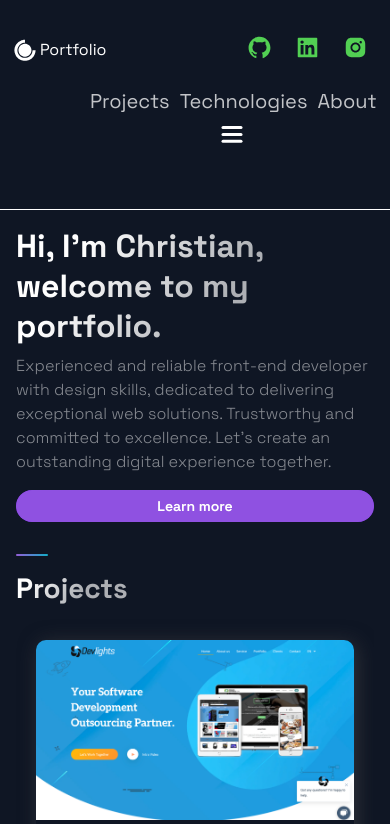
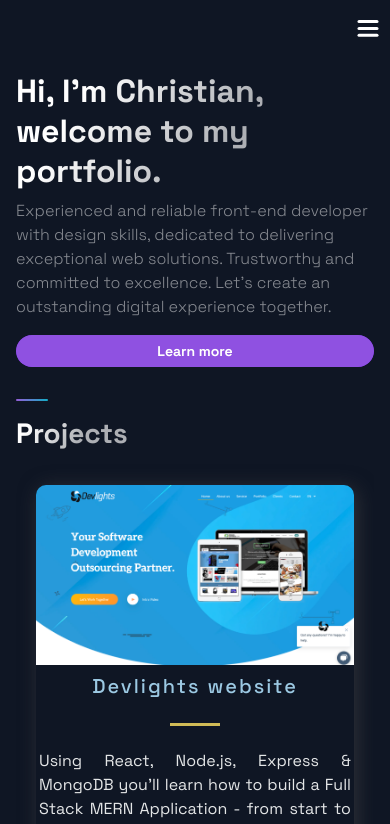
Before and after one commit to xtianmarucco/christian-portfolio, a Next.js app in the folder client/: page / in a window 390 px wide. Shown: the top 824 px of the page. Built offline with nearby package versions, Linux system fonts and the light colour scheme.

Commit message:
responsive menu added

```diff
--- a/client/package.json
+++ b/client/package.json
@@ -18,6 +18,7 @@
     "framer-motion": "^10.12.14",
     "js-file-download": "^0.4.12",
     "react-icons": "^4.2.0",
+    "react-scroll": "^1.8.7",
     "styled-components": "^5.3.0",
     "styled-normalize": "^8.0.7"
   }
--- a/client/src/components/HamburgerMenu/HamburgerMenu.js
+++ b/client/src/components/HamburgerMenu/HamburgerMenu.js
@@ -1,107 +1,16 @@
-import { faUserCircle } from "@fortawesome/free-solid-svg-icons";
-import { FontAwesomeIcon } from "@fortawesome/react-fontawesome";
-
 import { motion } from "framer-motion";
 import React from "react";
 import { useState } from "react";
-import styled from "styled-components";
+
 import { MenuToggle } from "../HamburgerMenu/MenuToggle";
 import { NavMenu } from "../HamburgerMenu/NavMenu";
+import {
+  HamburgerMenuContainer,
+  MenuContainer,
+  ContentContainer
 
-const HamburgerMenuContainer = styled.div`
-  display: flex;
-`;
+} from "./HamburgerMenuStyles";
 
-const HamburgerIcon = styled.div`
-  color: ${({ reverseColor }) => (reverseColor ? "#000" : "#fff")};
-  cursor: pointer;
-  z-index: 99;
-  transition: all 250ms ease-in-out;
-`;
-export const Container = styled.div`
-  display: grid;
-  grid-template-columns: repeat(5, 1fr);
-  grid-template-rows: 1fr;
-  grid-column-gap: 2rem;
-  padding: 1rem;
-  padding-top: 2rem;
-
-  @media ${(props) => props.theme.breakpoints.sm} {
-    display: grid;
-    grid-template-columns: repeat(5, 1fr);
-    grid-template-rows: repeat(2, 60px);
-    grid-column-gap: 0.5rem;
-    grid-row-gap: 0.5rem;
-  }
-`;
-
-const MenuContainer = styled(motion.div)`
-  min-width: 300px;
-  width: 100%;
-  max-width: 44%;
-  height: 100%;
-  background-color: #fff;
-  box-shadow: -2px 0 2px rgba(15, 15, 15, 0.3);
-  z-index: 90;
-  position: fixed;
-  top: 0;
-  right: 0;
-  transform: translateX(4em);
-  user-select: none;
-  padding: 1em 2.5em;
-`;
-
-const TopContainer = styled.div`
-  display: flex;
-  width: 100%;
-`;
-export const SocialIcons = styled.a`
-  transition: 0.3s ease;
-  color: white;
-  border-radius: 50px;
-  padding: 8px;
-  &:hover {
-    background-color: #212d45;
-    transform: scale(1.2);
-    cursor: pointer;
-  }
-`;
-
-const IconContainer = styled.div`
-  font-size: 16px;
-  color: #555;
-  padding-right: 5px;
-`;
-
-const LoginButton = styled(motion.button)`
-  border: 0;
-  background: transparent;
-  color: #555;
-  font-size: 14px;
-  font-weight: 900;
-  transition: all 250ms ease-in-out;
-  display: flex;
-  cursor: pointer;
-  padding: 5px 12px;
-
-  &:hover {
-    color: #666;
-  }
-
-  &:focus {
-    outline: none;
-  }
-
-  &:not(:last-of-type) {
-    border-right: 1px solid #b4b4b4;
-  }
-`;
-
-const ContentContainer = styled.div`
-  display: flex;
-  flex-direction: column;
-  margin-top: 1em;
-`;
 
 const menuVariants = {
   open: {
@@ -144,7 +53,6 @@ export function HamburgerMenu(props) {
   };
 
   return (
-    <Container>
     <HamburgerMenuContainer>
       <MenuToggle toggle={toggleMenu} isOpen={isOpen} />
       <MenuContainer
@@ -153,12 +61,10 @@ export function HamburgerMenu(props) {
         variants={menuVariants}
         transition={menuTransition}
       >
-
         <ContentContainer>
           <NavMenu isOpen={isOpen} />
         </ContentContainer>
       </MenuContainer>
     </HamburgerMenuContainer>
-    </Container>
   );
 }
--- /dev/null
+++ b/client/src/components/HamburgerMenu/HamburgerMenuStyles.js
@@ -0,0 +1,58 @@
+import styled from 'styled-components';
+import { motion } from "framer-motion";
+
+export const HamburgerMenuContainer = styled.div`
+  display: flex;
+`;
+
+export const HamburgerIcon = styled.div`
+  color: ${({ reverseColor }) => (reverseColor ? "#000" : "#fff")};
+  cursor: pointer;
+  z-index: 99;
+  transition: all 250ms ease-in-out;
+`;
+
+export const MenuContainer = styled(motion.div)`
+  min-width: 300px;
+  width: 100%;
+  max-width: 44%;
+  height: 100%;
+  background-color: #0F1624;
+  box-shadow: -2px 0 2px rgba(15, 15, 15, 0.3);
+  z-index: 90;
+  position: fixed;
+  top: 0;
+  right: 0;
+  transform: translateX(4em);
+  user-select: none;
+  padding: 1em 2.5em;
+`;
+
+export const TopContainer = styled.div`
+  display: flex;
+  width: 100%;
+`;
+export const SocialIcons = styled.a`
+  transition: 0.3s ease;
+  color: white;
+  border-radius: 50px;
+  padding: 8px;
+  &:hover {
+    background-color: #212d45;
+    transform: scale(1.2);
+    cursor: pointer;
+  }
+`;
+
+export const IconContainer = styled.div`
+  font-size: 16px;
+  color: #555;
+  padding-right: 5px;
+`;
+
+
+export const ContentContainer = styled.div`
+  display: flex;
+  flex-direction: column;
+  margin-top: 1em;
+`;
--- a/client/src/components/HamburgerMenu/MenuToggle.js
+++ b/client/src/components/HamburgerMenu/MenuToggle.js
@@ -27,7 +27,7 @@ export function MenuToggle({ toggle, isOpen }) {
           initial={false}
           variants={{
             closed: { d: "M 2 2.5 L 20 2.5", stroke: "hsl(0, 0%, 100%)" },
-            open: { d: "M 3 16.5 L 17 2.5", stroke: "hsl(0, 0%, 18%)" },
+            open: { d: "M 3 16.5 L 17 2.5", stroke: "rgb(82, 208, 83)" },
           }}
           transition={transition}
         />
@@ -47,7 +47,7 @@ export function MenuToggle({ toggle, isOpen }) {
           initial={false}
           variants={{
             closed: { d: "M 2 16.346 L 20 16.346", stroke: "hsl(0, 0%, 100%)" },
-            open: { d: "M 3 2.5 L 17 16.346", stroke: "hsl(0, 0%, 18%)" },
+            open: { d: "M 3 2.5 L 17 16.346", stroke: "rgb(82, 208, 83)" },
           }}
           transition={transition}
         />
--- a/client/src/components/HamburgerMenu/NavMenu.js
+++ b/client/src/components/HamburgerMenu/NavMenu.js
@@ -25,7 +25,7 @@ const NavLink = styled(motion.li)`
 
   a {
     text-decoration: none;
-    color: #444;
+    color: #fff;
     font-size: 20px;
     transition: all 200ms ease-in-out;
   }
@@ -37,17 +37,7 @@ const NavLink = styled(motion.li)`
   }
 `;
 
-const variants = {
-  show: {
-    transform: "translateX(0em)",
-    opacity: 1,
-  },
-  hide: {
-    transform: "translateX(5em)",
-    opacity: 0,
-  },
-};
-const TopContainer = styled.div`
+const TopContainer = styled(motion.div)`
   display: flex;
   width: 100%;
 `;
@@ -62,6 +52,17 @@ export const SocialIcons = styled.a`
     cursor: pointer;
   }
 `;
+const variants = {
+  show: {
+    transform: "translateX(0em)",
+    opacity: 1,
+  },
+  hide: {
+    transform: "translateX(5em)",
+    opacity: 0,
+  },
+};
+
 
 export function NavMenu({ isOpen }) {
   return (
@@ -81,7 +82,7 @@ export function NavMenu({ isOpen }) {
             },
           }}
         >
-          <a href="#">Home</a>
+          <a href="#">Projects</a>
         </NavLink>
         <NavLink
           initial={false}
@@ -97,23 +98,7 @@ export function NavMenu({ isOpen }) {
             },
           }}
         >
-          <a href="#">Products</a>
-        </NavLink>
-        <NavLink
-          initial={false}
-          animate={isOpen ? "show" : "hide"}
-          variants={{
-            show: {
-              ...variants.show,
-              transition: { delay: 0.5, duration: 0.2 },
-            },
-            hide: {
-              ...variants.hide,
-              transition: { delay: 0.15, duration: 0.05 },
-            },
-          }}
-        >
-          <a href="#">Key Benefits</a>
+          <a href="#">Technologies</a>
         </NavLink>
         <NavLink
           initial={false}
@@ -137,22 +122,6 @@ export function NavMenu({ isOpen }) {
           variants={{
             show: {
               ...variants.show,
-              transition: { delay: 0.7, duration: 0.2 },
-            },
-            hide: {
-              ...variants.hide,
-              transition: { delay: 0.25, duration: 0.05 },
-            },
-          }}
-        >
-          <a href="#">FAQ</a>
-        </NavLink>
-        <NavLink
-          initial={false}
-          animate={isOpen ? "show" : "hide"}
-          variants={{
-            show: {
-              ...variants.show,
               transition: { delay: 0.8, duration: 0.2 },
             },
             hide: {
@@ -164,7 +133,20 @@ export function NavMenu({ isOpen }) {
           <a href="#">Contact</a>
         </NavLink>
       </NavList>
-      <TopContainer>
+      <TopContainer
+        initial={false}
+        animate={isOpen ? "show" : "hide"}
+        variants={{
+          show: {
+            ...variants.show,
+            transition: { delay: 0.4, duration: 0.5 },
+          },
+          hide: {
+            ...variants.hide,
+            transition: { delay: 0.5, duration: 0.5 },
+          },
+        }}
+      >
         <SocialIcons>
           <AiFillGithub fill="#52d053" size="2.5rem"></AiFillGithub>
         </SocialIcons>
--- a/client/src/components/Header/Header.js
+++ b/client/src/components/Header/Header.js
@@ -20,7 +20,7 @@ const Header = () => (
         href="#"
         style={{ display: "flex", aligntItems: "center", color: "white" }}
       >
-        <DiCssdeck size="3rem" /> <Span >Portfolio</Span>
+        <DiCssdeck size="3rem" /> <Span >Hi there</Span>
       </Link>
     </Div1>
     <Div2>
@@ -30,13 +30,18 @@ const Header = () => (
         </Link>
       </li>
       <li>
-        <Link href="#technologies">
+        <Link href="#technologies" >
           <NavLink>Technologies</NavLink>
         </Link>
       </li>
       <li>
+        <Link href="#about" >
+         <NavLink>About</NavLink>
+        </Link>
+      </li>
+      <li>
         <Link href="#about">
-         <NavLink>About</NavLink>
+         <NavLink>Contact</NavLink>
         </Link>
       </li>
     </Div2>
--- a/client/src/components/Header/HeaderStyles.js
+++ b/client/src/components/Header/HeaderStyles.js
@@ -9,8 +9,8 @@ export const Container = styled.div`
   padding: 1rem;
   padding-top: 2rem;
 
-  @media ${(props) => props.theme.breakpoints.sm} {
-    display: grid;
+  @media ${(props) => props.theme.breakpoints.md} {
+    display: none;
     grid-template-columns: repeat(5, 1fr);
     grid-template-rows: repeat(2, 60px);
     grid-column-gap: 0.5rem;
@@ -58,6 +58,7 @@ export const NavLink = styled.a`
   line-height: 32px;
   color: rgba(255, 255, 255, 0.75);
   transition: 0.4s ease;
+  margin: 5px 5px;
   &:hover {
     color: #fff;
     opacity: 1;
--- a/client/src/components/NavBar/NavBar.js
+++ b/client/src/components/NavBar/NavBar.js
@@ -7,11 +7,19 @@ import { HamburgerMenu } from "../HamburgerMenu/HamburgerMenu";
 const NavbarContainer = styled.div`
   width: 100%;
   height: 55px;
-  border-bottom: 1px solid #fff;
-  display: flex;
+  display: none;
   flex-direction: row-reverse;
   align-items: center;
   padding: 0 1.5em;
+  @media ${(props) => props.theme.breakpoints.md}{
+    width: 100%;
+    height: 55px;
+    display: flex;
+    flex-direction: row-reverse;
+    align-items: center;
+    padding: 1rem;
+    padding-top: 2rem;
+  }
 `;
 
 export function Navbar(props) {
--- a/client/src/components/Projects/Projects.js
+++ b/client/src/components/Projects/Projects.js
@@ -36,7 +36,7 @@ const Projects = () => {
   // };
 
   return (
-    <Section nopadding id="projects">
+    <Section nopadding id="projects" >
       <SectionDivider></SectionDivider>
       <SectionTitle main>Projects</SectionTitle>
       <GridContainer>
--- a/client/src/components/TimeLine/TimeLine.js
+++ b/client/src/components/TimeLine/TimeLine.js
@@ -44,7 +44,7 @@ const Timeline = () => {
   }, []);
 
   return (
-    <Section id="about">
+    <Section >
       <SectionDivider></SectionDivider>
       <SectionTitle main >About Me</SectionTitle>
       <SectionText>
--- a/client/src/pages/index.js
+++ b/client/src/pages/index.js
@@ -10,11 +10,11 @@ import { Section } from "../styles/GlobalComponents";
 const Home = () => {
   return (
     <Layout>
-      <Section grid>
-        <Hero />
+      <Section >
+        <Hero  />
        {/* //<BgAnimation /> */}
       </Section>
-      <Projects />
+      <Projects  />
       <Technologies />
       <Timeline />
       {/* <Acomplishments /> */}
```
Also changed, not shown: 2 other files (tests, documents, lock files or other folders). Lines whose indentation alone changed are shown as unchanged.
